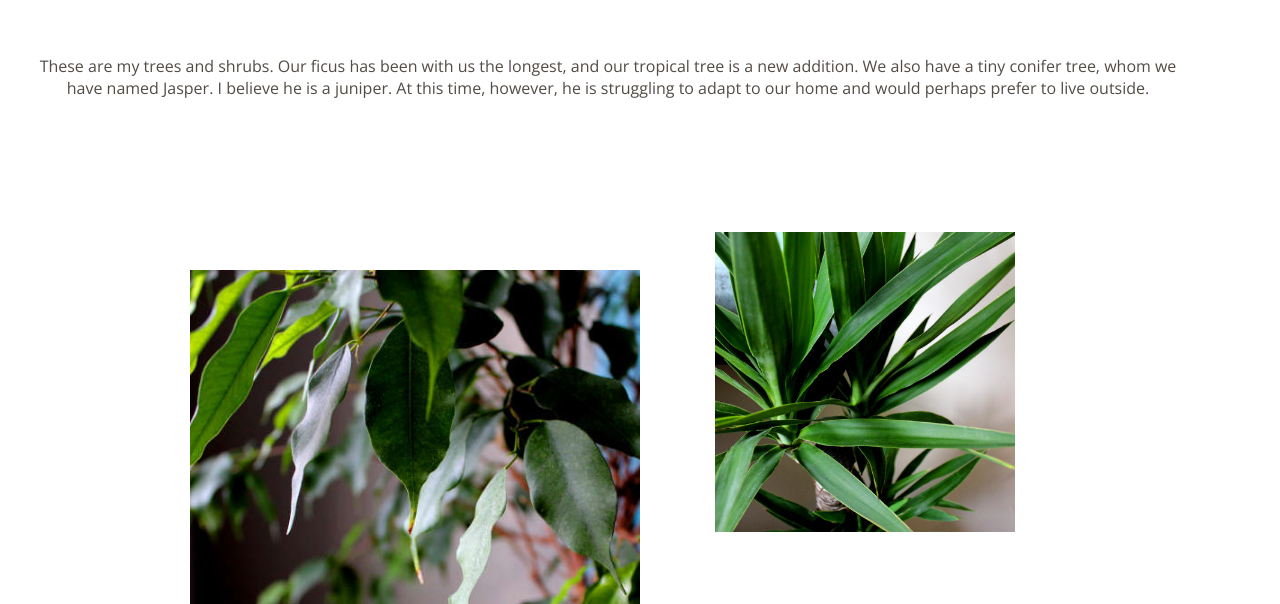
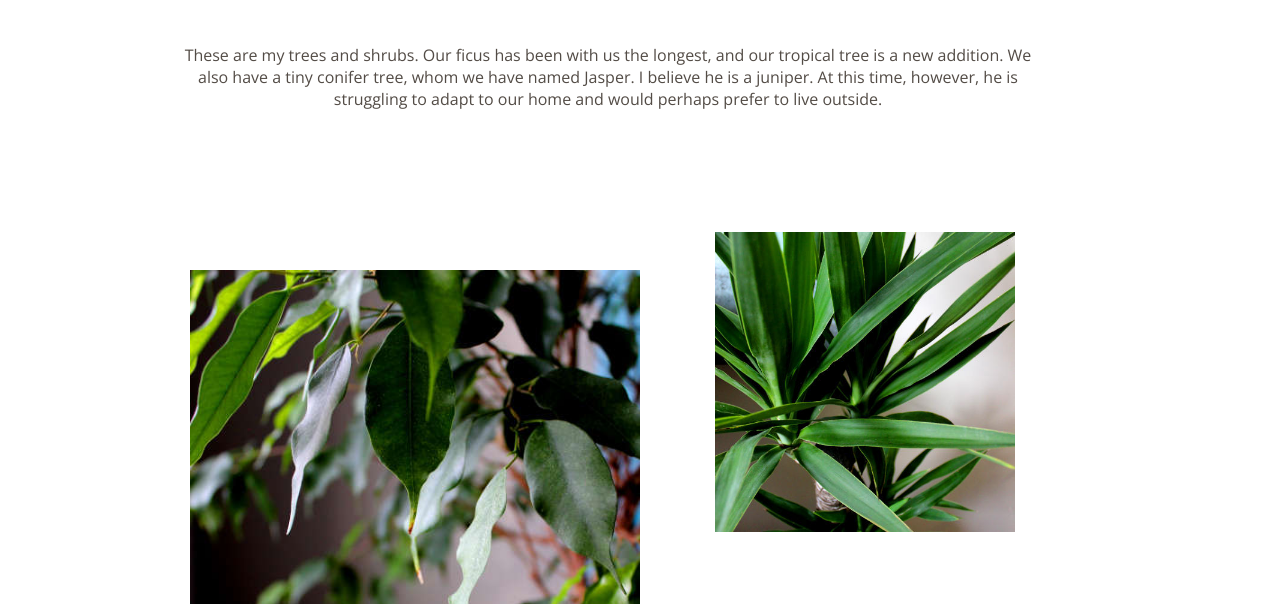
Before and after one commit to jchack1/my-plant-website, a plain HTML site: page shrubs-trees.html in a window 1280 px wide. Shown: the part 163-767 px from the top of the page. Drawn offline with nearby package versions, Linux system fonts and the light colour scheme.

Commit message:
css shrubs page added max-width on paragraph desktop

```diff
--- a/css/shrubs-trees-styles.css
+++ b/css/shrubs-trees-styles.css
@@ -143,6 +143,9 @@ div > p{
     #paragraph-desktop{
         grid-row: 2/3;
         grid-column: 1/3;
+        max-width: 100ch;
+        justify-self: center;
+
     }
 
 
```
